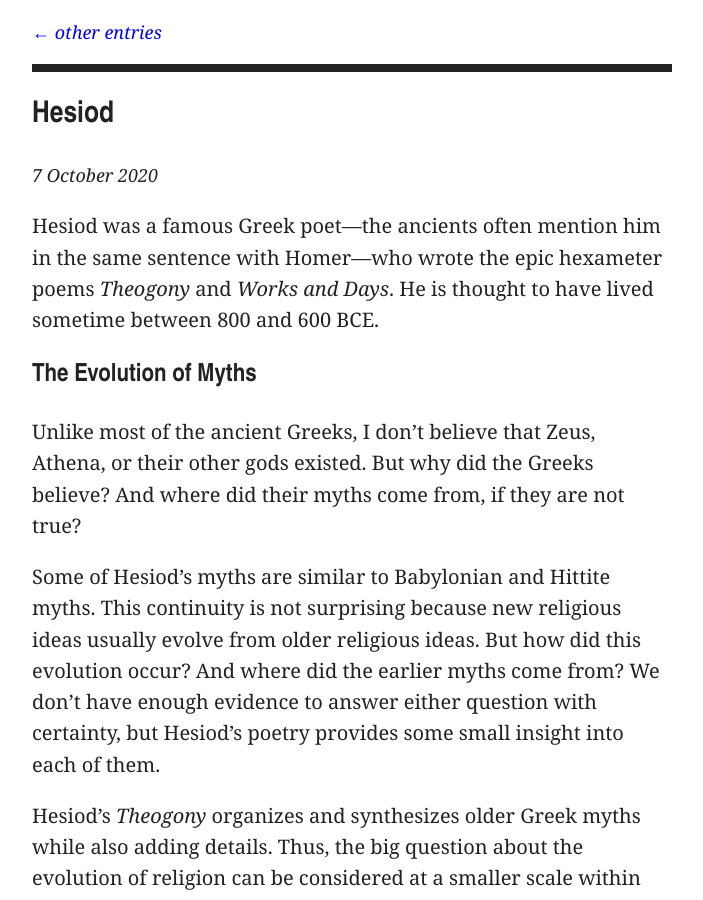
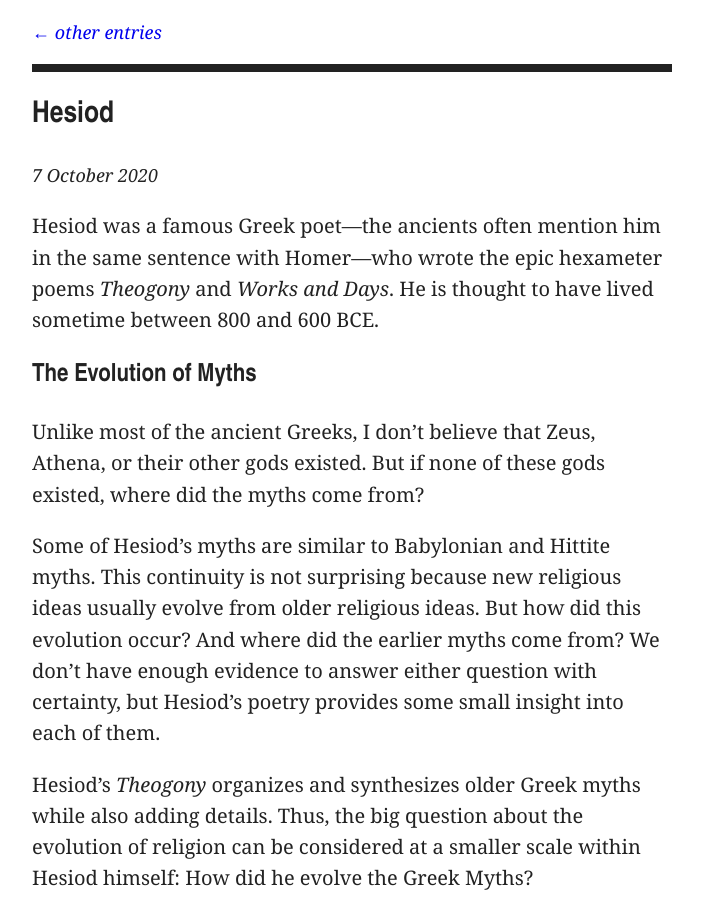
Before and after one commit to artsandmetaphysics/goodlifeodyssey, a Jekyll site: the page built from _notes/hesiod.md, in a window 1280 px wide and 900 px high. Shown: the whole window, without its empty margins (288-991 px from the left). Built offline with Jekyll 4.4.1, drawn with Linux system fonts in a browser that asks for light colours.

Commit message:
Small improvements

```diff
--- a/_notes/hesiod.md
+++ b/_notes/hesiod.md
@@ -10,7 +10,7 @@ Hesiod was a famous Greek poet—the ancients often mention him in the same sent
 
 ## The Evolution of Myths
 
-Unlike most of the ancient Greeks, I don’t believe that Zeus, Athena, or their other gods existed.  But why did the Greeks believe?  And where did their myths come from, if they are not true?
+Unlike most of the ancient Greeks, I don’t believe that Zeus, Athena, or their other gods existed.  But if none of these gods existed, where did the myths come from?
 
 Some of Hesiod’s myths are similar to Babylonian and Hittite myths.  This continuity is not surprising because new religious ideas usually evolve from older religious ideas.  But how did this evolution occur?  And where did the earlier myths come from?  We don’t have enough evidence to answer either question with certainty, but Hesiod’s poetry provides some small insight into each of them.
 
```
Also changed, not shown: notes/hesiod.md (+1 -1 lines).
